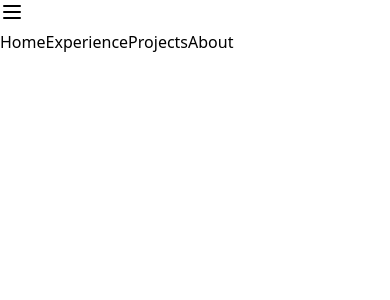
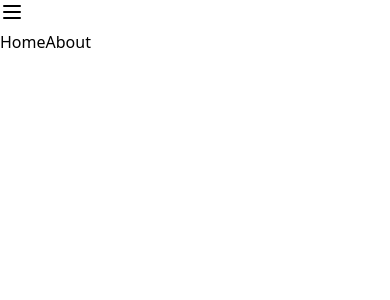
Before and after one commit to kwmndz/kevin-portfolio, a Next.js app: page / in a window 390 px wide. Shown: the top 300 px of the page. Built offline with nearby package versions, Linux system fonts and the light colour scheme.

Commit message:
Minor information updates for education section

```diff
--- a/src/app/components/EducationSection.tsx
+++ b/src/app/components/EducationSection.tsx
@@ -125,7 +125,7 @@ export function EducationSection() {
               </div>
               <div className="space-y-3 font-mono">
                 <div className="text-purple-200">
-                  {'>'}{'>'} B.S. Computer Science and Interdisciplinary Physics
+                  {'>'}{'>'} B.S. Computer Science and Astrophysics minor
                 </div>
                 <div className="text-purple-200">
                   {'>'}{'>'} Location: Ann Arbor, MI
@@ -144,13 +144,13 @@ export function EducationSection() {
               </div>
               <div className="space-y-3 font-mono">
                 <div className="text-purple-200">
-                  {'>'}{'>'} EECS 280: Programming and Data Structures
+                  {'>'}{'>'} EECS 281: Data Structures and Algorithms
                 </div>
                 <div className="text-purple-200">
-                  {'>'}{'>'} EECS 203: Discrete Mathematics
+                  {'>'}{'>'} ASTRO 201: Introduction to Astronomy
                 </div>
                 <div className="text-purple-200">
-                  {'>'}{'>'} PHYSICS 160 & 161: Physics I & Lab
+                  {'>'}{'>'} MATH 214: Linear Algebra
                 </div>
               </div>
             </div>
--- a/src/app/components/HeroSection.tsx
+++ b/src/app/components/HeroSection.tsx
@@ -34,7 +34,7 @@ const SocialLinks = () => (
 export function HeroSection() {
   const [text, setText] = useState('');
   const fullText = "HELLO, I'M KEVIN";
-  const fullSubText = "A student using his interests in computer science and astrophysics to explore and make an impact in a universe with boundless questions.";
+  const fullSubText = "A student following his interests in computer science and astrophysics to explore and make an impact in a universe with endless questions.";
 
   useEffect(() => {
     const initialDelay = 800; // Delay in milliseconds
--- a/src/app/layout.tsx
+++ b/src/app/layout.tsx
@@ -28,11 +28,11 @@ export default function RootLayout({
 
             {/* Navigation links */}
             <motion.div
-              className={`${isMenuOpen ? 'flex' : 'hidden'} md:flex gap-8 items-center`}
+              className={`${isMenuOpen ? 'flex' : 'hidden'} md:flex gap-8 items-center absolute md:relative left-0 top-14 md:top-0 flex-col md:flex-row bg-black/80 md:bg-transparent w-48 md:w-auto p-4 md:p-0`}
               initial={{ opacity: 0.55, y: 0 }}
               animate={{ opacity: 1, y: 0 }}
             >
-              {['Home', 'Experience', 'Projects', 'About'].map((item) => (
+              {['Home', 'About'].map((item) => (
                 <a
                   key={item}
                   href={
```
